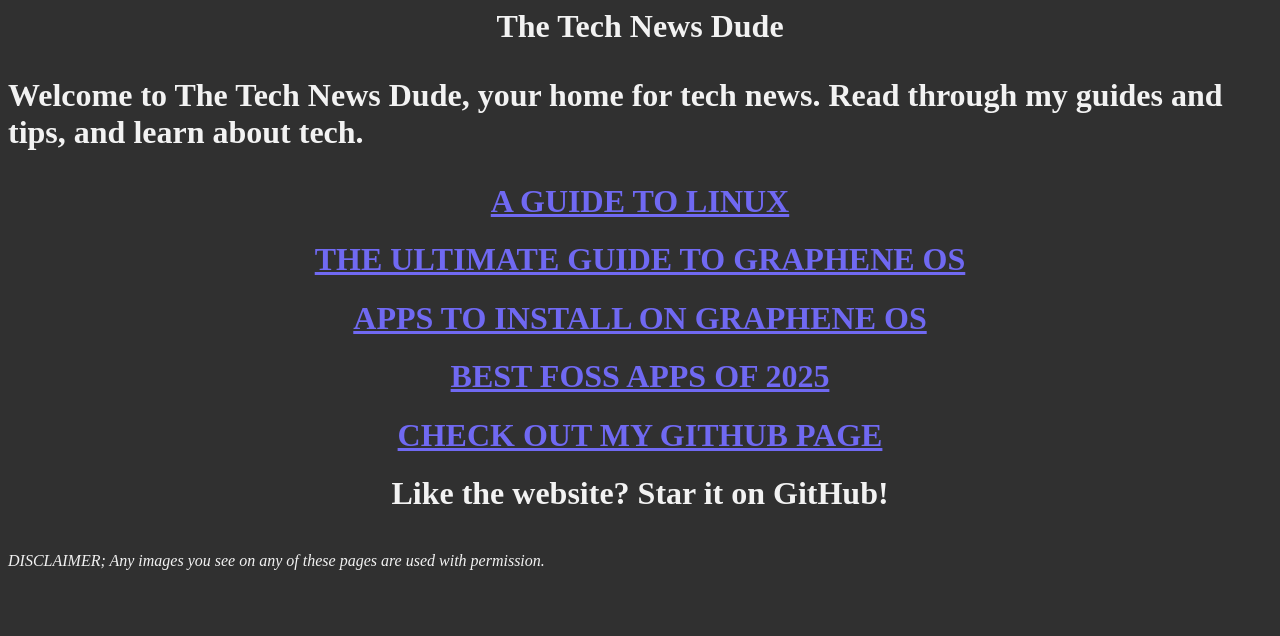
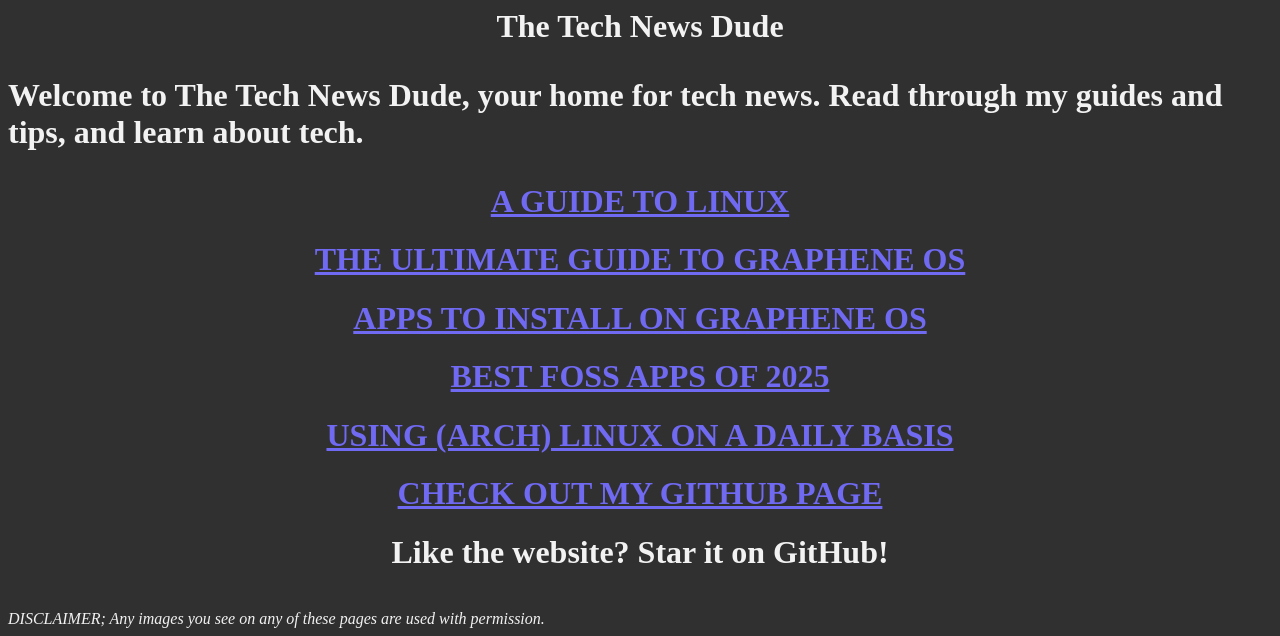
Before and after one commit to DevDude437/DevDude437.github.io, a plain HTML site: page index.htm in a window 1280 px wide. Shown: the part 243-879 px from the top of the page. Before the commit the page ends 821 px from the top, so only its background shows below. Drawn offline with Linux system fonts and the light colour scheme.

Commit message:
Update index.htm
add new link

```diff
--- a/index.htm
+++ b/index.htm
@@ -14,6 +14,8 @@
 <BR>
 <h1 align=center><A HREF="newapps.htm">BEST FOSS APPS OF 2025</A>
 <BR>
+<h1 align=center><A HREF="arch linux.htm">USING (ARCH) LINUX ON A DAILY BASIS</A>
+<BR>
 <h1 align=center><A
 HREF="https://github.com/DevDude437">CHECK OUT MY GITHUB PAGE</A>
 <h1 align=center>Like the website? Star it on GitHub!</h1>
```
